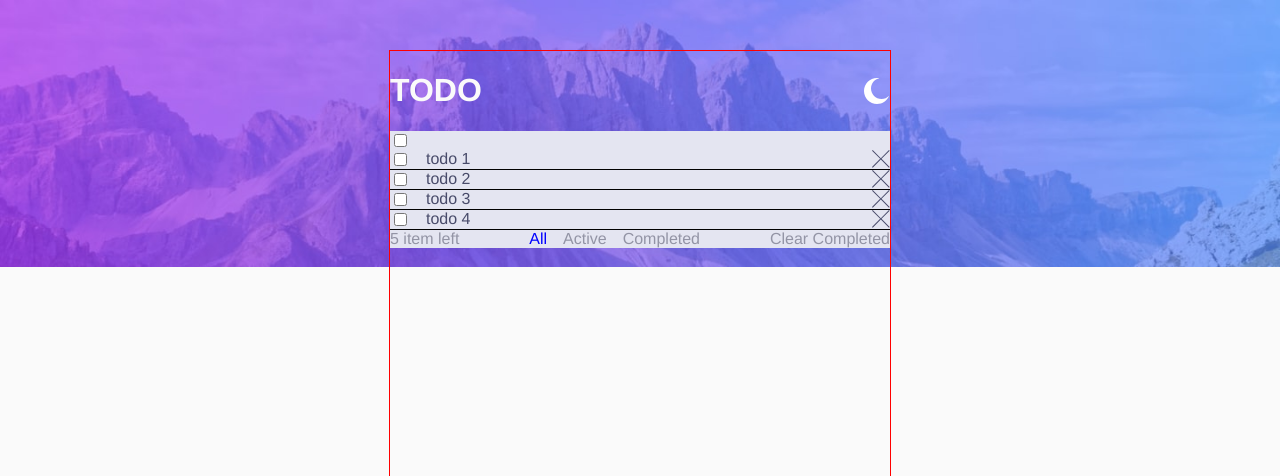
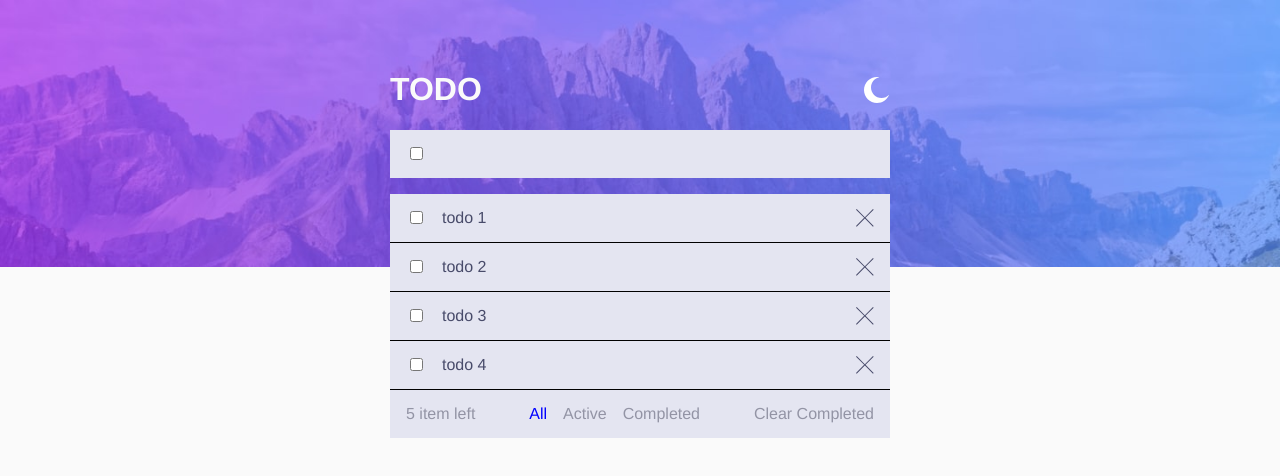
Before and after one commit to nickwang0808/Fullstack-todo-with-dark-theme, a React (Create React App) app in the folder frontend/: page / in a window 1280 px wide. Shown: the top 476 px of the page. Built offline with nearby package versions, Linux system fonts and the light colour scheme; a web font is replaced by a local one.

Commit message:
add padding

```diff
--- a/frontend/src/Components/AddTodo.tsx
+++ b/frontend/src/Components/AddTodo.tsx
@@ -6,6 +6,9 @@ const Wrapper = styled.div`
   align-items: center;
   background-color: ${(props) => props.theme.cardBg};
   gap: 16px;
+  margin-bottom: 16px;
+  height: 32px;
+  padding: 8px 16px;
 `;
 
 const CheckBox = styled.input``;
@@ -15,6 +18,7 @@ const TextBox = styled.input`
   outline: none;
   background-color: ${(props) => props.theme.cardBg};
   color: ${(props) => props.theme.primaryText};
+  height: 16px;
 `;
 
 const AddTodo: FC = () => {
--- a/frontend/src/Components/Backdrop.tsx
+++ b/frontend/src/Components/Backdrop.tsx
@@ -6,10 +6,9 @@ import imgLightDesktop from "../Assets/bg-desktop-light.jpg";
 export const Backdrop = styled.div`
   padding-top: 50px;
   height: calc(100vh - 50px);
-  background: no-repeat
-    url(${({ theme }) =>
-      theme.mode === "dark" ? imgDarkDesktop : imgLightDesktop});
+  background-color: ${({ theme }) => theme.mainBg};
   background-size: 100%;
-
-  background-color: ${({ theme }) => theme.mainBg};
+  background-repeat: no-repeat;
+  background-image: url(${({ theme }) =>
+    theme.mode === "dark" ? imgDarkDesktop : imgLightDesktop});
 `;
--- a/frontend/src/Components/BottomActionBar.tsx
+++ b/frontend/src/Components/BottomActionBar.tsx
@@ -3,7 +3,10 @@ import styled from "styled-components";
 const StyledWrapper = styled.div`
   display: flex;
   justify-content: space-between;
+  align-items: center;
   background-color: ${(props) => props.theme.cardBg};
+  height: 32px;
+  padding: 8px 16px;
 `;
 
 const StyledBaseText = styled.div`
--- a/frontend/src/Components/Container.tsx
+++ b/frontend/src/Components/Container.tsx
@@ -3,7 +3,6 @@ import styled from "styled-components";
 export const Container = styled.div`
   margin: auto;
   height: 500px;
-  border: 1px solid red;
   width: 500px;
   display: flex;
   flex-direction: column;
--- a/frontend/src/Components/Todo.tsx
+++ b/frontend/src/Components/Todo.tsx
@@ -9,6 +9,8 @@ const StyledWrapper = styled.div`
   background-color: ${(props) => props.theme.cardBg};
   gap: 16px;
   border-bottom: 1px solid black;
+  height: 32px;
+  padding: 8px 16px;
 `;
 
 const StyledCheckbox = styled.input`
```
